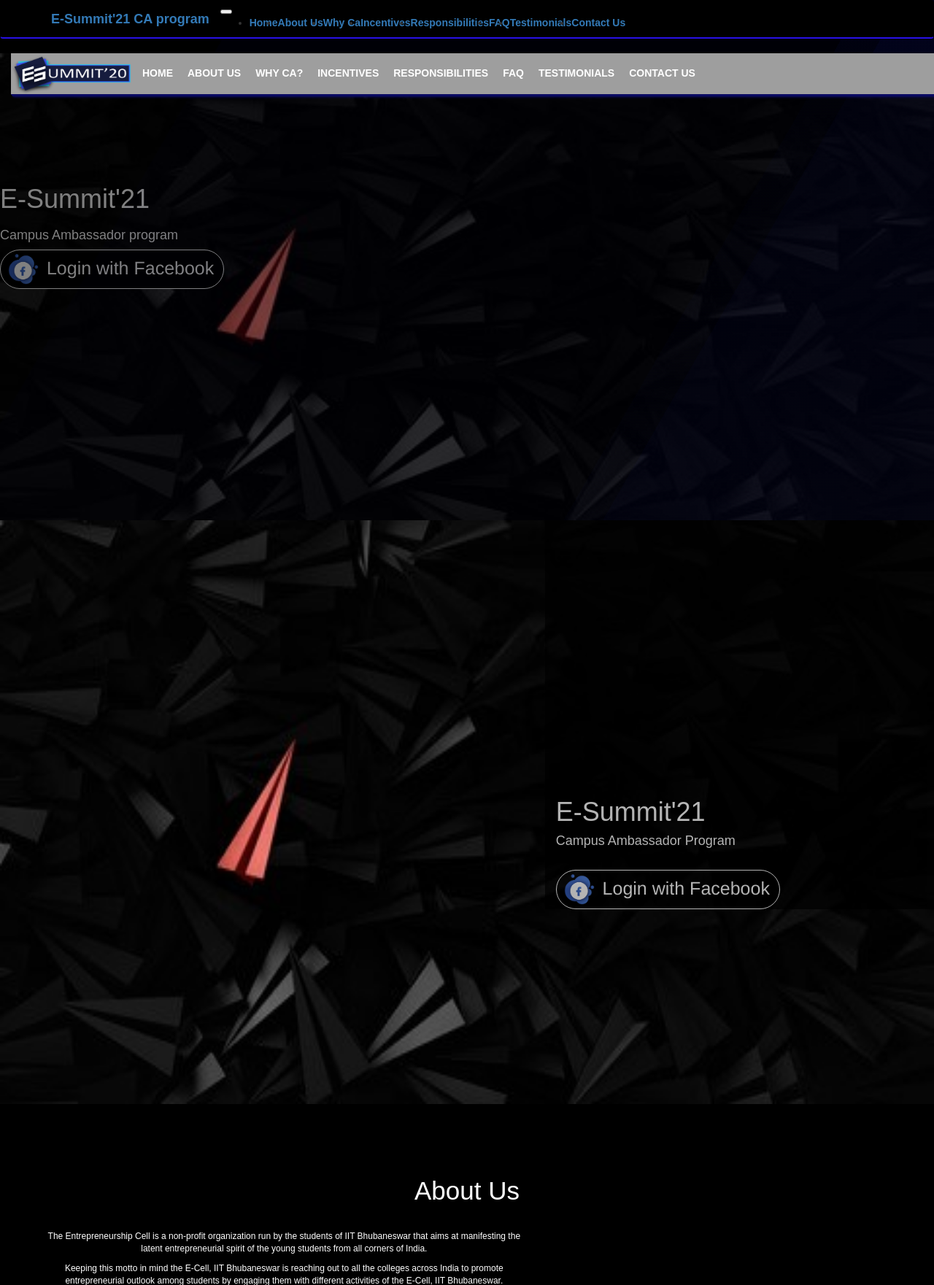
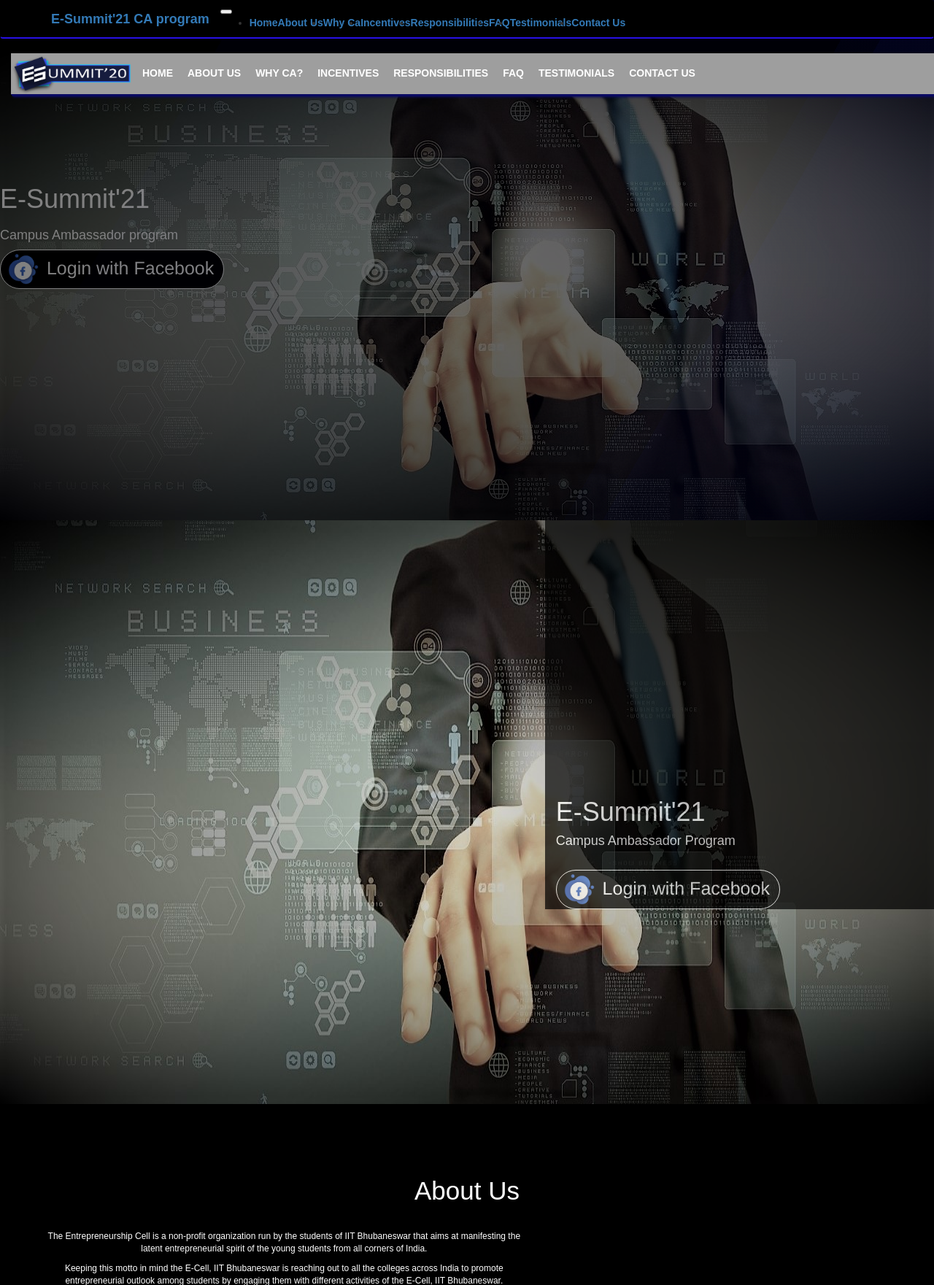
Before and after one commit to gembalibhavana/esummitcapage, a PHP site: page / in a window 1280 px wide; the page is wider, and only the part inside the window is pictured. Shown: the top 1761 px of that part at 73% size. Run offline with PHP 8.4, Linux system fonts and the light colour scheme; some libraries are stand-ins or nearby versions; grey boxes are pictures that could not be loaded.

Commit message:
twentyfour commit

```diff
--- a/css/style.css
+++ b/css/style.css
@@ -228,7 +228,7 @@
 
 }
 #header{
-  background-image:url("img/image19.jpg");
+  background-image:url("img/image30.jpeg");
 
 
 
```
Also changed, not shown: css/img/image20.jpg (added), css/img/image21.png (added), css/img/image30.jpeg (added).
